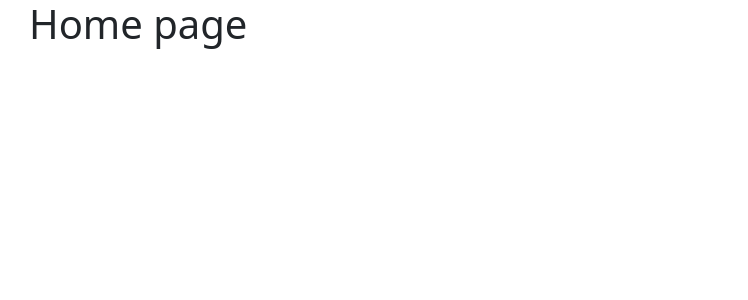
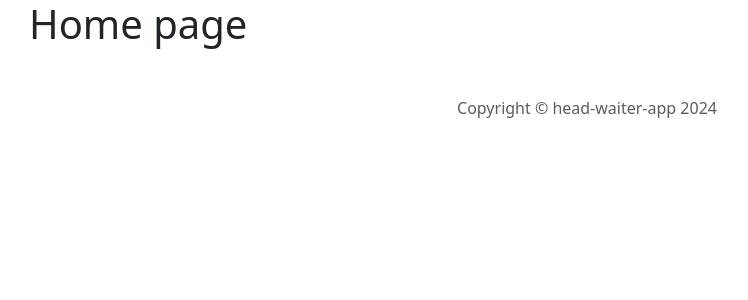
Before and after one commit to MichalWiaderkowicz/head-waiter-app, a React (Create React App) app: page / in a window 1280 px wide. Shown: the top 300 px of the page, without its empty margins (53-801 px from the left). Built offline with nearby package versions, Linux system fonts and the light colour scheme.

Commit message:
correct Footer.js and render it in App.js

```diff
--- a/src/App.js
+++ b/src/App.js
@@ -3,6 +3,7 @@ import { Routes, Route } from "react-router-dom";
 import Home from "./components/pages/Home/Home.js";
 import Table from "./components/pages/Table/Table.js";
 import NotFound from "./components/pages/NotFound/NtFound.js";
+import Footer from "./components/pages/views/Footer/Footer.js";
 
 function App() {
   return (
@@ -12,6 +13,7 @@ function App() {
         <Route path="/table/:tableId" element={<Table />} />
         <Route path="*" element={<NotFound />} />
       </Routes>
+      <Footer />
     </Container>
   );
 }
```
Also changed, not shown: src/components/pages/views/Footer/Footer.js (renamed from src/components/pages/views/Footer/Fooer.js).
